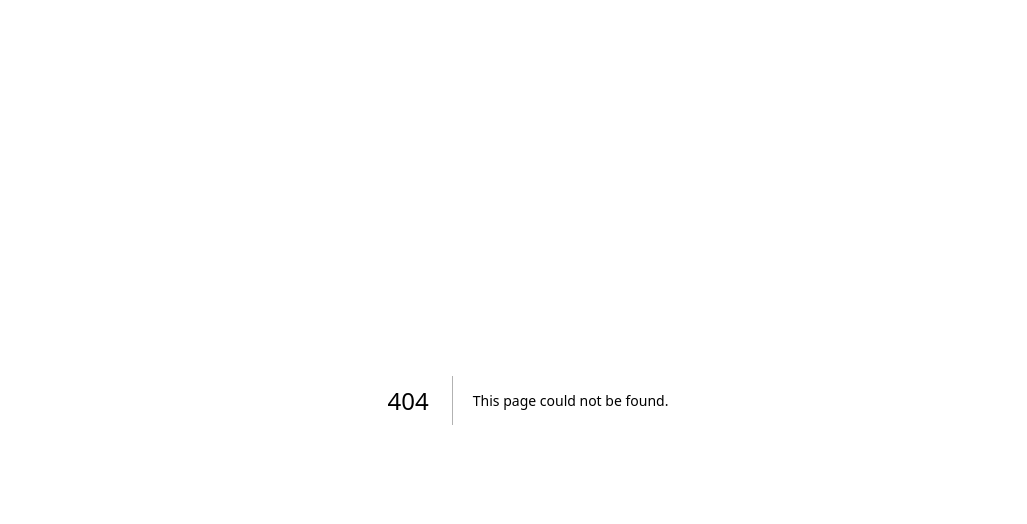
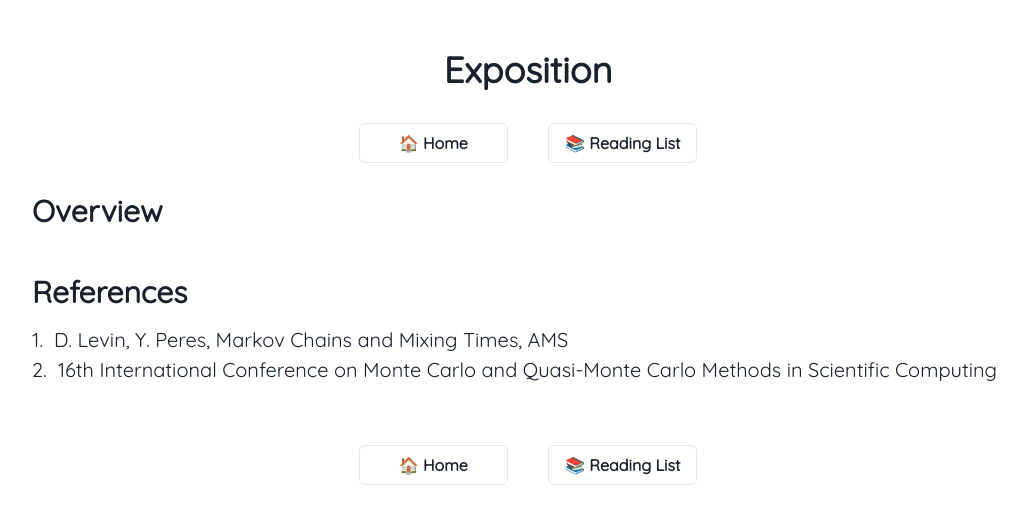
Before and after one commit to zhaoclaire/zhaoclaire.github.io, a Next.js app: page /mixing in a window 1280 px wide. Before the commit this address had no page. Shown: the top 524 px of the page, without its empty margins (112-1139 px from the left). Built offline with nearby package versions, Linux system fonts and the light colour scheme.

Commit message:
Setup markov chain mixing blog

```diff
--- /dev/null
+++ b/app/(writings)/(theory)/mixing/blog.tsx
@@ -0,0 +1,23 @@
+"use client";
+import Math from "@/components/Math";
+import Paragraph from "@/components/Paragraph";
+import { ReferenceItem } from "@/components/Reference";
+import SectionTitle from "@/components/SectionTitle";
+import { List, ListIcon, ListItem, OrderedList, Text } from "@chakra-ui/react";
+import InlineReference from "@/components/InlineReference";
+import { references } from "./mixing-references";
+import Highlighter from "@/components/Highlighter";
+
+export default function MeanFieldTheory({
+  readingList,
+  readingListHandler,
+}: {
+  readingList: ReferenceItem[];
+  readingListHandler: any;
+}) {
+  return (
+    <>
+      <SectionTitle title="Overview" />
+    </>
+  );
+}
--- /dev/null
+++ b/app/(writings)/(theory)/mixing/mixing-references.tsx
@@ -0,0 +1,15 @@
+import { ReferenceItem } from "@/components/Reference";
+
+export const references: ReferenceItem[] = [
+  {
+    id: 1,
+    title: 'D. Levin, Y. Peres, Markov Chains and Mixing Times, AMS',
+    url: 'https://bookstore.ams.org/mbk-107/'
+  },
+  {
+    id: 2,
+    title: '16th International Conference on Monte Carlo and Quasi-Monte Carlo Methods in Scientific Computing',
+    url: 'https://uwaterloo.ca/monte-carlo-methods-scientific-computing-conference/'
+  },
+
+];
--- /dev/null
+++ b/app/(writings)/(theory)/mixing/page.tsx
@@ -0,0 +1,28 @@
+"use client";
+import Blog from "@/components/Blog";
+import { ReferenceItem } from "@/components/Reference";
+
+import { references } from "./mixing-references";
+import Mixing from "./blog";
+
+export default function MixingBlog() {
+  function renderMixing(
+    readingList: ReferenceItem[],
+    readingListHandler: any
+  ) {
+    return (
+      <Mixing
+        readingList={readingList}
+        readingListHandler={readingListHandler}
+      />
+    );
+  }
+
+  return (
+    <Blog
+      referenceList={references}
+      renderChildren={renderMixing}
+      title={"Exposition"}
+    ></Blog>
+  );
+}
--- a/app/posts.tsx
+++ b/app/posts.tsx
@@ -6,6 +6,11 @@
 // },
 
 const blogPosts = [
+  {
+    title: 'Markov Chain Mixing',
+    url: '/mixing',
+    notStarted: true,
+  },
   {
     title: 'Mean Field Games and Optimal Control',
     url: '/mean-field',
```
